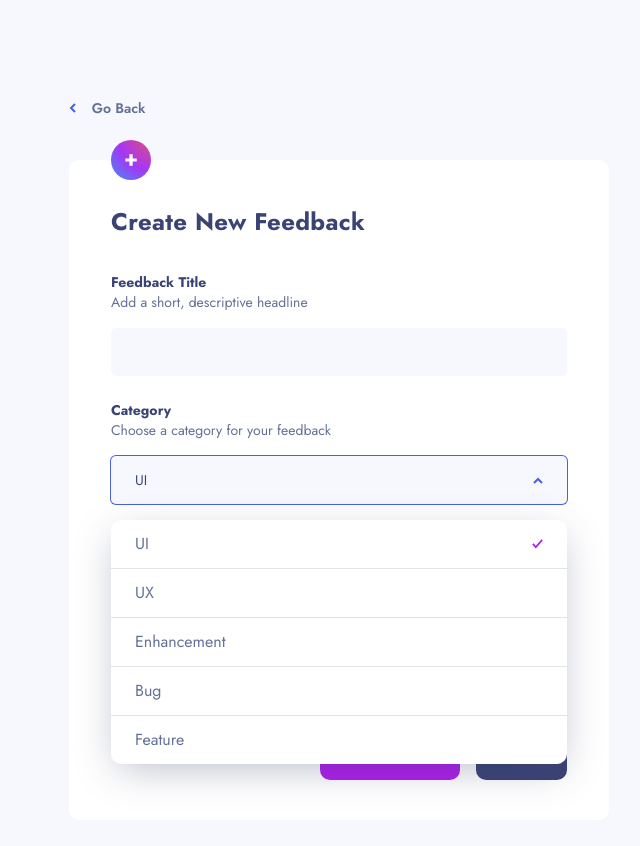
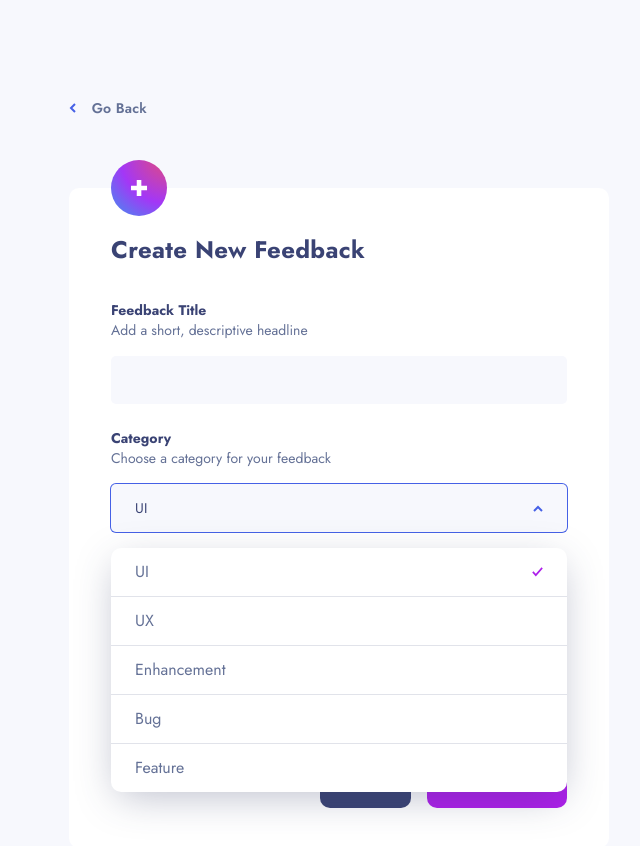
Before and after one commit to AgneBalc/product-feedback-app, a Next.js app: page /feedback/create in a window 1280 px wide. Both pictures are taken after a click on the button 640 px from the left and 480 px from the top of the page. Shown: the top 846 px of the page, without its empty margins (301-941 px from the left). Built offline with nearby package versions, Linux system fonts and the light colour scheme.

Commit message:
Button component styles updated with variant blue

```diff
--- a/app/(suggestions)/_components/ActionBar/SortByButton.tsx
+++ b/app/(suggestions)/_components/ActionBar/SortByButton.tsx
@@ -12,7 +12,7 @@ const SortByButton = () => {
 
   return (
     <div className="relative h-full flex items-center">
-      <div className="text-sm flex gap-2 items-center">
+      <div className="flex gap-2 items-center">
         <Button
           onClick={() => setIsSortOpen((prev) => !prev)}
           className="hover:opacity-75"
--- a/app/(suggestions)/_components/NavBar/MobileSidebar.tsx
+++ b/app/(suggestions)/_components/NavBar/MobileSidebar.tsx
@@ -21,7 +21,6 @@ const MobileSidebar = () => {
   return (
     <>
       <Button
-        variant="ghost"
         className="block sm:hidden absolute right-6 top-7 hover:opacity-75"
         onClick={toggleModal}
       >
--- a/app/feedback/(feedback-forms)/create/_components/CreateFeedbackForm.tsx
+++ b/app/feedback/(feedback-forms)/create/_components/CreateFeedbackForm.tsx
@@ -96,6 +96,7 @@ const CreateFeedbackForm = () => {
           size="md"
           type="submit"
           disabled={isSubmitting}
+          className="sm:order-last"
         >
           Add Feedback
         </Button>
--- a/app/feedback/(feedback-forms)/create/page.tsx
+++ b/app/feedback/(feedback-forms)/create/page.tsx
@@ -1,18 +1,19 @@
 import FormWrapper from "@/components/ui/Form";
-import Link from "next/link";
 import CreateFeedbackForm from "./_components/CreateFeedbackForm";
 import Image from "next/image";
-import { db } from "../../../../lib/db";
 
 const CreateFeedbackPage = async () => {
   return (
-    <FormWrapper title="Create New Feedback" className="relative mt-10">
+    <FormWrapper
+      title="Create New Feedback"
+      className="relative mt-10 sm:mt-[68px]"
+    >
       <Image
         src="/shared/icon-new-feedback.svg"
         alt="New feedback icon"
         width={40}
         height={40}
-        className="absolute -top-5"
+        className="absolute -top-5 sm:-top-7 sm:w-14 sm:h-14"
       />
       <CreateFeedbackForm />
     </FormWrapper>
--- a/components/Feedback.tsx
+++ b/components/Feedback.tsx
@@ -64,7 +64,7 @@ const Feedback = ({ feedback }: FeedbackProps) => {
             width={18}
             height={16}
           />
-          <span className="text-body-3 sm:text-base text-grayDark">
+          <span className="sm:text-base font-bold text-grayDark">
             {feedback.comments.length}
           </span>
         </Button>
--- a/components/ui/Button.tsx
+++ b/components/ui/Button.tsx
@@ -3,21 +3,18 @@ import { ButtonHTMLAttributes, forwardRef } from "react";
 import { cn } from "@/lib/utils";
 
 const buttonVariants = cva(
-  "border-none inline-flex items-center justify-center transition ease-in-out duration-300 focus:outline-none rounded-md",
+  "border-none inline-flex items-center justify-center transition ease-in-out duration-300 focus:outline-none rounded-md text-[13px] font-medium sm:text-head-4 tracking-[0.25px]",
   {
     variants: {
       variant: {
-        ghost: "bg-transparent",
         light: "bg-grayLight text-blue hover:bg-[#CFD7FF] hover:text-blue",
-        purple:
-          "bg-purple text-white hover:bg-[#C75AF6] text-[13px] font-semibold sm:text-head-4",
-        blue: "bg-blue text-white hover:bg-[#7C91F9] text-[13px] font-semibold sm:text-head-4",
-        cancel:
-          "bg-grayDark text-white hover:bg-[#656EA3] text-[13px] font-semibold sm:text-head-4",
+        purple: "bg-purple text-white hover:bg-[#C75AF6]",
+        blue: "bg-blue text-white hover:bg-[#7C91F9]",
+        cancel: "bg-grayDark text-white hover:bg-[#656EA3]",
       },
       size: {
         sm: "h-[30px] px-4",
-        md: "rounded-md h-10 px-4 sm:h-11 sm:px-6",
+        md: "h-10 px-4 sm:h-11 sm:px-6",
         fixed: "w-[69px] h-8 pl-4 sm:pl-0 sm:h-[53px] sm:w-10 sm:pb-2",
       },
     },
--- a/components/ui/FormDropdown.tsx
+++ b/components/ui/FormDropdown.tsx
@@ -5,12 +5,7 @@ import Button from "@/components/ui/Button";
 import Image from "next/image";
 import Dropdown from "@/components/ui/Dropdown";
 import Label from "./Label";
-import {
-  FieldError,
-  FieldValue,
-  FieldValues,
-  UseFormSetValue,
-} from "react-hook-form";
+import { FieldError, UseFormSetValue } from "react-hook-form";
 
 interface FormDropdownProps {
   itemsList: string[];
@@ -34,13 +29,13 @@ const FormDropdown = React.forwardRef<HTMLDivElement, FormDropdownProps>(
       <div className="flex flex-col gap-4 w-full" ref={ref}>
         <Label label={label} description={description} />
         <div className="relative h-full flex items-center">
-          <div className="relative text-sm flex gap-2 items-center w-full">
+          <div className="relative flex gap-2 items-center w-full">
             <Button
               onClick={() => {
                 setIsDropdownOpen((prev) => !prev);
               }}
               type="button"
-              className="w-full"
+              className="w-full font-normal sm:font-normal sm:sm:text-body-2"
             >
               <input
                 type="text"
@@ -71,7 +66,7 @@ const FormDropdown = React.forwardRef<HTMLDivElement, FormDropdownProps>(
                       setChecked(item);
                       setIsDropdownOpen(false);
                     }}
-                    className="text-gray text-base w-full text-left px-6 py-3 cursor-pointer hover:text-purple flex items-center justify-between"
+                    className="text-gray sm:text-base w-full text-left px-6 py-3 cursor-pointer hover:text-purple flex items-center justify-between"
                   >
                     <span>{item}</span>
                     {checked === item && (
--- a/components/ui/FormInput.tsx
+++ b/components/ui/FormInput.tsx
@@ -13,6 +13,7 @@ export interface InputProps
 const FormInput = React.forwardRef<HTMLInputElement, InputProps>(
   ({ className, type, label, description, error, ...props }, ref) => {
     return (
+      <div>
         <div className="flex flex-col gap-4 w-full">
           <Label label={label} description={description} />
           <input
@@ -27,6 +28,7 @@ const FormInput = React.forwardRef<HTMLInputElement, InputProps>(
             ref={ref}
             {...props}
           />
+        </div>
         {error && <p className="text-[#D73737]">{error.message}</p>}
       </div>
     );
--- a/components/ui/FormTextField.tsx
+++ b/components/ui/FormTextField.tsx
@@ -13,6 +13,7 @@ export interface TextFieldProps
 const FormTextField = React.forwardRef<HTMLTextAreaElement, TextFieldProps>(
   ({ className, label, description, error, ...props }, ref) => {
     return (
+      <div>
         <div className="flex flex-col gap-4 w-full">
           <Label label={label} description={description} />
           <textarea
@@ -26,6 +27,7 @@ const FormTextField = React.forwardRef<HTMLTextAreaElement, TextFieldProps>(
             ref={ref}
             {...props}
           />
+        </div>
         {error && <p className="text-[#D73737]">{error.message}</p>}
       </div>
     );
--- a/components/ui/GoBackButton.tsx
+++ b/components/ui/GoBackButton.tsx
@@ -18,9 +18,7 @@ const GoBackButton = () => {
         width={7}
         height={10}
       />
-      <span className="text-sm font-semibold text-gray hover:underline">
-        Go Back
-      </span>
+      <span className="font-semibold text-gray hover:underline">Go Back</span>
     </Button>
   );
 };
--- a/tailwind.config.js
+++ b/tailwind.config.js
@@ -39,7 +39,7 @@ module.exports = {
           "13px",
           {
             lineHeight: "19px",
-            fontWeight: 700,
+            fontWeight: 600,
           },
         ],
       },
```
Lines whose indentation alone changed are shown as unchanged.
